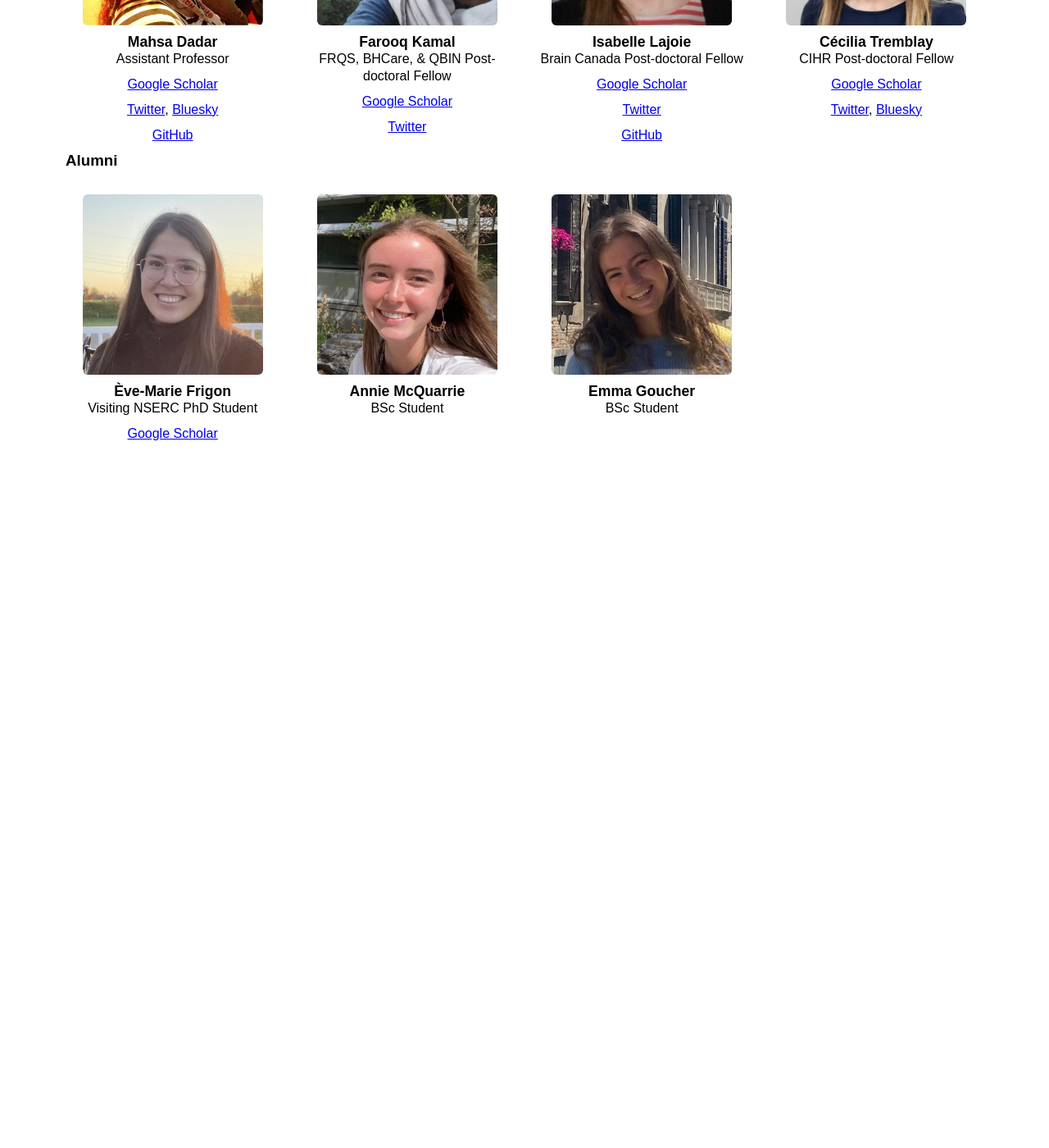
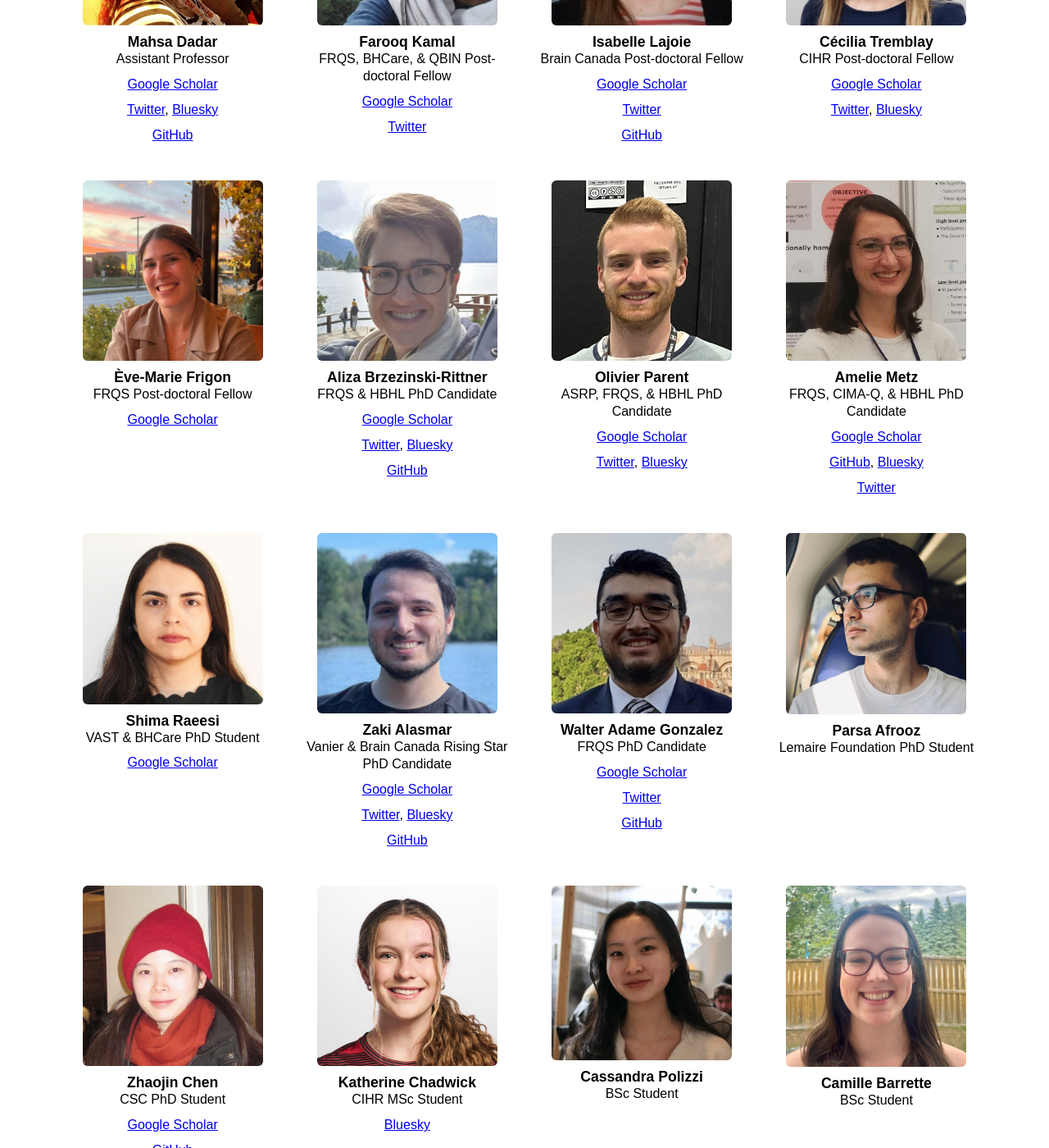
Before and after one commit to VANDAlab/VANDAlab.github.io, a Jekyll site: the page team.html, which Jekyll copies as it is, in a window 1280 px wide and 1400 px high, scrolled down 730 px. Shown: the whole window at 82% size. Built offline with Jekyll 4.4.1, drawn with Linux system fonts in a browser that asks for light colours; before the commit the page ends 1360 px from its top, so only the background shows below that; some of the changed text lies outside the part shown.

Commit message:
Update team.html

```diff
--- a/team.html
+++ b/team.html
@@ -66,8 +66,98 @@
             <a href="https://bsky.app/profile/did:plc:pu7retjo2wchlk5gyei5ylip" target="_blank">Bluesky</a></li>
     </div>
 
-    <!-- Continue EXACTLY the same pattern for all the rest… -->
-    <!-- I did NOT alter the content, only the layout structure. -->
+<div class="person">
+    <img src="team/em.jpg" alt="empty">
+    <h3>Ève-Marie Frigon</h3>
+    <li>FRQS Post-doctoral Fellow</li>
+    <li> <a href="https://scholar.google.com/citations?view_op=list_works&hl=fr&user=BytSs6kAAAAJ" target="_blank">Google Scholar</a></li>
+</div>
+
+    <div class="person">
+        <img src="team/aliza.jpg" alt="empty">
+        <h3>Aliza Brzezinski-Rittner</h3> <li>FRQS & HBHL PhD Candidate</li>
+        <li> <a href="https://scholar.google.ca/citations?user=cpNsUaoAAAAJ&hl=en&oi=ao" target="_blank">Google Scholar</a> </li>
+        <li> <a href="https://twitter.com/AlBRzez">Twitter</a>, <a href="https://bsky.app/profile/albrzez.bsky.social" target="_blank">Bluesky</a></li>
+        <li><a href="https://github.com/AlBRzez/">GitHub</a> </li>
+    </div>
+
+    <div class="person">
+        <img src="team/olivier.jpg" alt="empty">
+            <h3>Olivier Parent</h3> <li>ASRP, FRQS, & HBHL PhD Candidate</li>
+        <li> <a href="https://scholar.google.com/citations?user=bfEmYpEAAAAJ&hl=en" target="_blank">Google Scholar</a> </li>
+        <li> <a href="https://twitter.com/oparent41">Twitter</a>, <a href="https://bsky.app/profile/did:plc:um6fwvjswz6p7xfprghzmntk" target="_blank">Bluesky</a> </li>
+    </div>
+
+    <div class="person">
+        <img src="team/amelie.jpg" alt="empty">
+        <h3>Amelie Metz</h3> <li>FRQS, CIMA-Q, & HBHL PhD Candidate</li>
+        <li> <a href="https://scholar.google.ca/citations?user=SBdSjXwAAAAJ&hl=en&oi=ao" target="_blank">Google Scholar</a> </li>
+        <li> <a href="https://github.com/ameliemetz">GitHub</a>, <a href="https://bsky.app/profile/did:plc:v5ou4c3tdqdttk76um6j5je4" target="_blank">Bluesky</a> </li>
+        <li> <a href="https://x.com/ameliebuh">Twitter</a> </li>
+    </div>
+
+    <div class="person">
+        <img src="team/Shima.jpg" alt="empty">
+        <h3>Shima Raeesi</h3> <li>VAST & BHCare PhD Student</li>
+        <li> <a href="https://scholar.google.com/citations?user=dHI7E5wAAAAJ&hl=en" target="_blank">Google Scholar</a></li>
+    </div>
+
+    <div class="person">
+        <img src="team/Zaki.jpeg" alt="empty">
+        <h3>Zaki Alasmar</h3> <li>Vanier & Brain Canada Rising Star PhD Candidate</li>
+        <li> <a href="https://scholar.google.ca/citations?user=Z9Rb4NQAAAAJ&hl=en&oi=ao" target="_blank">Google Scholar</a></li>
+        <li> <a href="https://twitter.com/zklsmr">Twitter</a>, <a href="https://bsky.app/profile/did:plc:na65k3sz7a5zphigp6d6lwtn" target="_blank">Bluesky</a> </li>
+        <li> <a href="https://github.com/zklsmr">GitHub</a> </li>
+    </div>
+
+    <div class="person">
+        <img src="team/walter.jpg" alt="empty">
+        <h3>Walter Adame Gonzalez</h3> <li>FRQS PhD Candidate</li>
+        <li> <a href="https://scholar.google.ca/citations?user=3SpeCXAAAAAJ&hl=en&oi=ao" target="_blank">Google Scholar</a></li>
+        <li> <a href="https://x.com/wadgo123">Twitter</a> </li> <li> <a href="https://github.com/waadgo">GitHub</a> </li>
+    </div>
+
+    <div class="person">
+        <img src="team/parsa.jpeg" alt="empty">
+        <h3>Parsa Afrooz</h3> <li>Lemaire Foundation PhD Student</li>
+    </div>
+
+    <div class="person">
+        <img src="team/Zhaojin_ch.jpg" alt="empty">
+        <h3>Zhaojin Chen</h3> <li>CSC PhD Student</li>
+        <li> <a href=" https://scholar.google.com/citations?hl=en&user=K8o6DHkAAAAJ" target="_blank">Google Scholar</a></li>
+        <li> <a href="https://github.com/ZhaojinChen">GitHub</a> </li>
+    </div>
+
+    <div class="person">
+        <img src="team/Kat.jpeg" alt="empty">
+        <h3>Katherine Chadwick</h3> <li>CIHR MSc Student</li>
+        <li><a href="https://bsky.app/profile/did:plc:6c6sij4hnnsvj4fqreeyhgy2" target="_blank">Bluesky</a> </li>
+    </div>
+
+    <div class="person">
+        <img src="team/Cassandra.jpeg" alt="empty">
+        <h3>Cassandra Polizzi</h3> <li>BSc Student</li>
+    </div>
+
+    <div class="person">
+        <img src="team/camille.jpeg" alt="empty">
+        <h3>Camille Barrette</h3>
+        <li>BSc Student</li>
+    </div>
+
+    <div class="person">
+            <img src="team/roya.jpg" alt="empty">
+            <h3>Roqaie Moqaddam</h3> <li>Research Assistant</li>
+        <li> <a href="https://scholar.google.com/citations?hl=en&user=TZjSLSIAAAAJ" target="_blank">Google Scholar</a></li>
+        <li> <a href="https://twitter.com/RoqaMoqa">Twitter</a>, <a href="https://bsky.app/profile/did:plc:q65p4gxi2sgl2th5yp2bq3ff" target="_blank">Bluesky</a> </li>
+    </div>
+
+    <div class="person">
+        <img src="team/weiya.jpg" alt="empty">
+        <h3>Weiya Ma</h3>
+        <li>Research Associate</li>
+    </div>
 
 </div>
 
```
